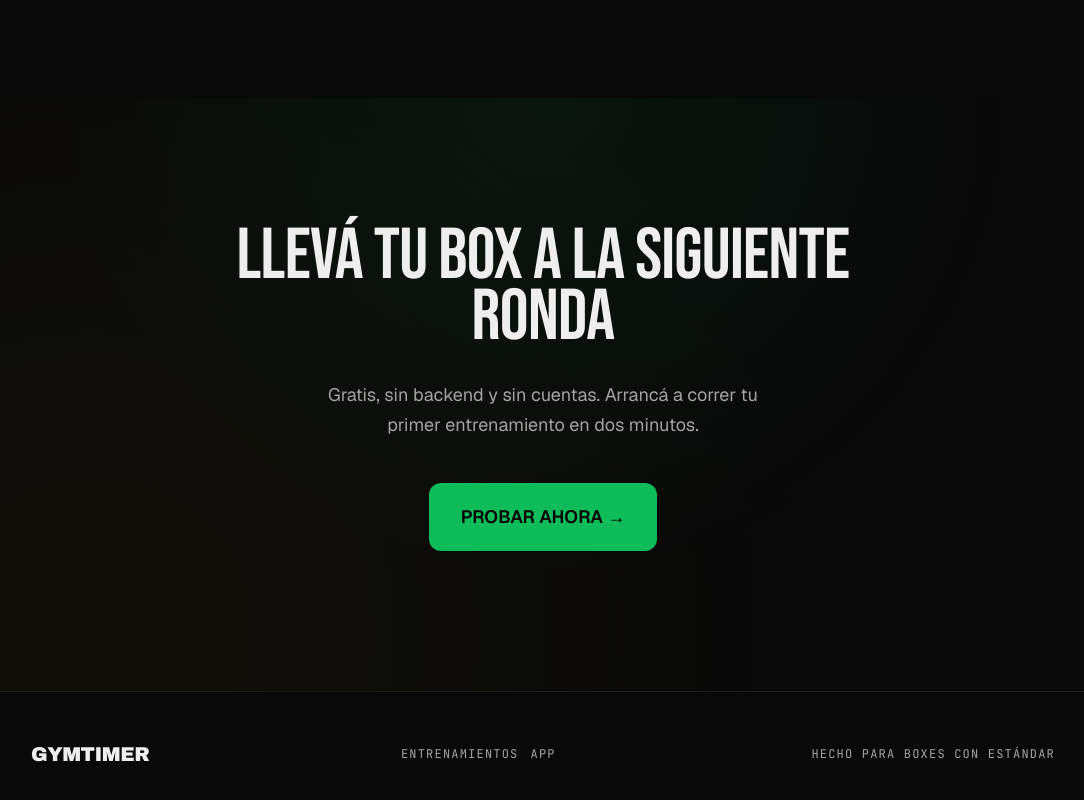
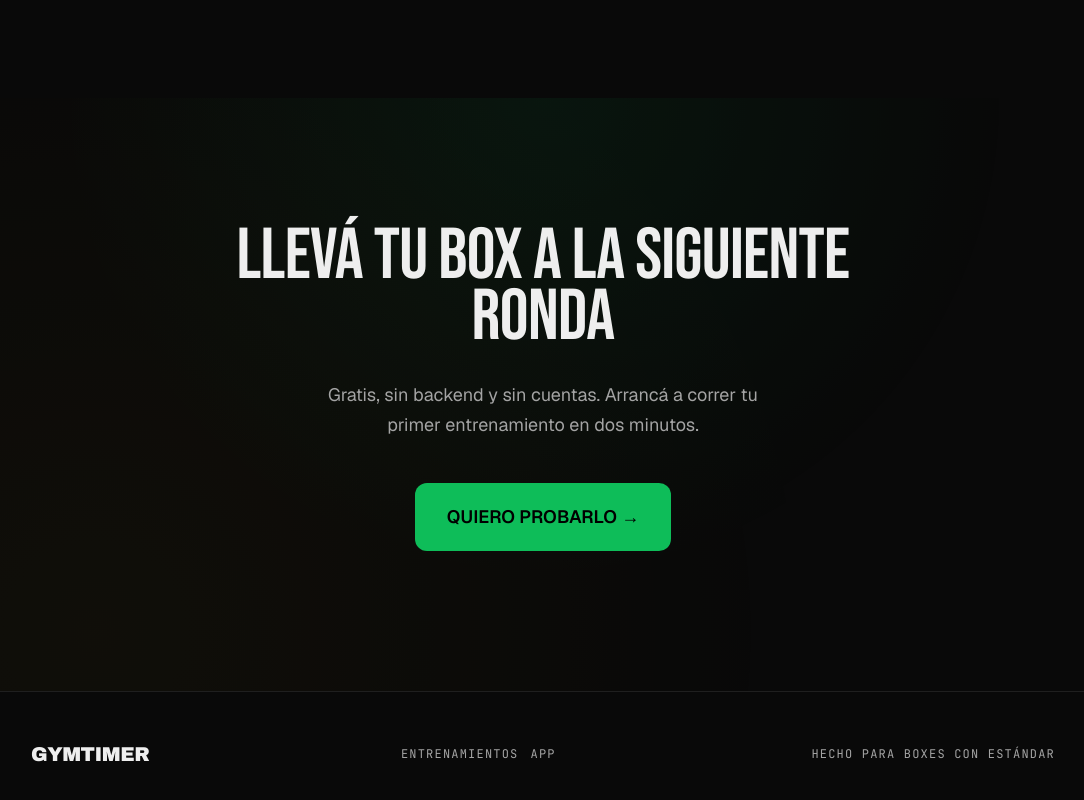
Before and after one commit to CamiloEscar/gymtimer-pro, a Next.js app: page / in a window 1280 px wide. Shown: the part 3767-4567 px from the top of the page, without its empty margins (97-1181 px from the left). Built offline with nearby package versions, Linux system fonts and the light colour scheme.

Commit message:
fix(landing): differentiate the final CTA from the hero button (PROBAR AHORA → QUIERO PROBARLO)

```diff
--- a/src/components/landing/FinalCta.tsx
+++ b/src/components/landing/FinalCta.tsx
@@ -23,7 +23,7 @@ export function FinalCta() {
         <div>
           <Link href="/app" className="inline-block py-3">
             <Button size="lg" className="text-lg px-8 py-5 rounded-xl">
-              PROBAR AHORA →
+              QUIERO PROBARLO →
             </Button>
           </Link>
         </div>
```
